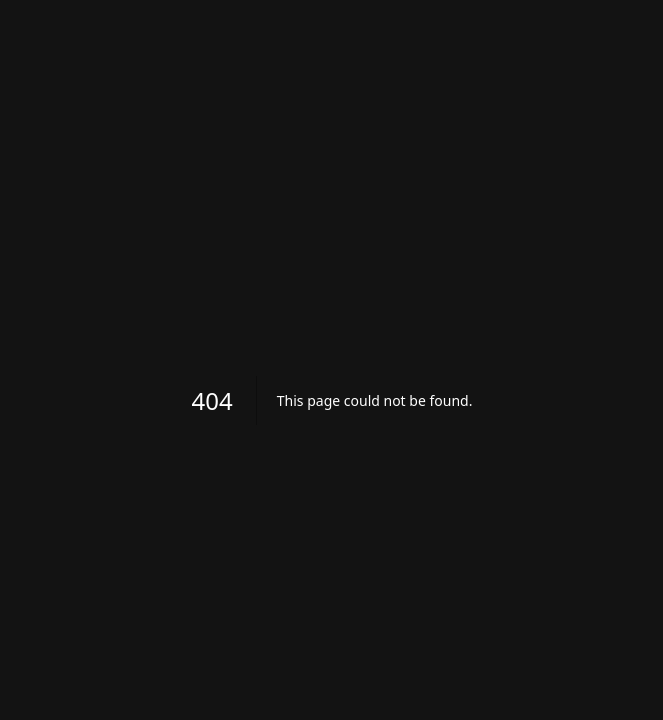
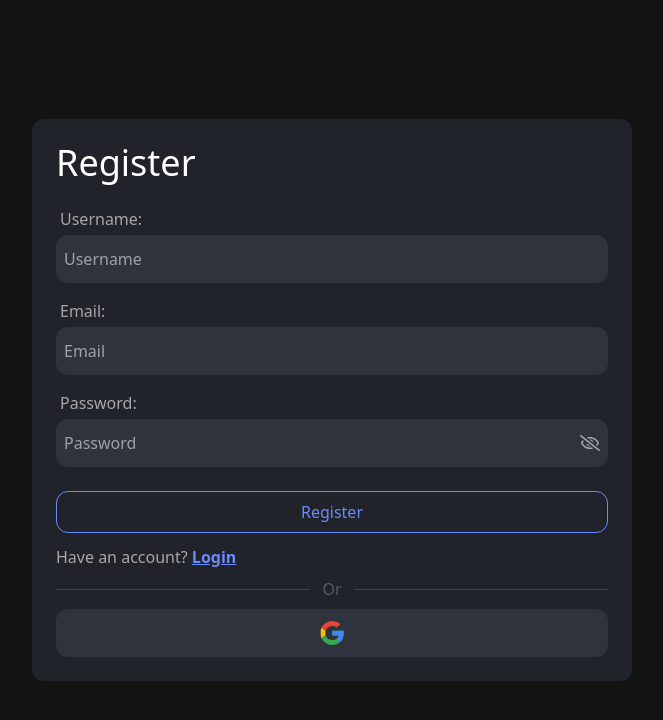
Before and after one commit to imxnasr/talky, a Next.js app: page /register in a window 1280 px wide. Before the commit this address had no page. Shown: the top 720 px of the page, without its empty margins (308-971 px from the left). Built offline with nearby package versions, Linux system fonts and the light colour scheme.

Commit message:
✨ Created Login and Register pages with their components

```diff
--- /dev/null
+++ b/app/(auth)/layout.tsx
@@ -0,0 +1,14 @@
+import { Or, SocialAuthBtn } from "@/components";
+import { ReactNode } from "react";
+
+export default ({ children }: Readonly<{ children: ReactNode }>) => {
+  return (
+    <div className="size-full flex justify-center items-center">
+      <div className="bg-slate rounded-xl p-6 !min-w-80 w-[600px] m-4">
+        {children}
+        <Or />
+        <SocialAuthBtn />
+      </div>
+    </div>
+  );
+};
--- /dev/null
+++ b/app/(auth)/login/content.tsx
@@ -0,0 +1,31 @@
+"use client";
+
+import { FormEvent } from "react";
+import Link from "next/link";
+import { Input } from "@/components";
+
+const LoginContent = () => {
+  const handleLogin = (e: FormEvent) => {
+    e.preventDefault();
+  };
+  return (
+    <>
+      <form onSubmit={handleLogin} className="flex-1 flex flex-col gap-y-2">
+        <h1 className="text-4xl mb-3">Login</h1>
+        <Input type="text" name="username" placeholder="Username or Email" required />
+        <Input type="password" name="password" placeholder="Password" required />
+        <button className="bg-transparent hover:bg-primary border border-primary text-primary hover:text-color rounded-xl p-2 my-3" type="submit">
+          Login
+        </button>
+      </form>
+      <p className="text-colorSecondary">
+        Don't have an account?{" "}
+        <Link href="/register" className="underline font-bold text-primary">
+          Register
+        </Link>
+      </p>
+    </>
+  );
+};
+
+export default LoginContent;
--- /dev/null
+++ b/app/(auth)/login/page.tsx
@@ -0,0 +1,7 @@
+import Content from "./content";
+
+const Login = () => {
+  return <Content />;
+};
+
+export default Login;
--- /dev/null
+++ b/app/(auth)/register/content.tsx
@@ -0,0 +1,32 @@
+"use client";
+
+import { FormEvent } from "react";
+import Link from "next/link";
+import { Input } from "@/components";
+
+const RegisterContent = () => {
+  const handleRegister = (e: FormEvent) => {
+    e.preventDefault();
+  };
+  return (
+    <>
+      <form onSubmit={handleRegister} className="flex-1 flex flex-col gap-y-2">
+        <h1 className="text-4xl mb-3">Register</h1>
+        <Input type="text" name="username" placeholder="Username" required />
+        <Input type="email" name="email" placeholder="Email" required />
+        <Input type="password" name="password" placeholder="Password" required />
+        <button className="bg-transparent hover:bg-primary border border-primary text-primary hover:text-color rounded-xl p-2 my-3" type="submit">
+          Register
+        </button>
+      </form>
+      <p className="text-colorSecondary">
+        Have an account?{" "}
+        <Link href="/login" className="underline font-bold text-primary">
+          Login
+        </Link>
+      </p>
+    </>
+  );
+};
+
+export default RegisterContent;
--- /dev/null
+++ b/app/(auth)/register/page.tsx
@@ -0,0 +1,7 @@
+import Content from "./content";
+
+const Register = () => {
+  return <Content />;
+};
+
+export default Register;
--- a/app/(chat)/layout.tsx
+++ b/app/(chat)/layout.tsx
@@ -3,9 +3,9 @@ import { Navbar } from "@/components";
 
 export default ({ children }: Readonly<{ children: ReactNode }>) => {
   return (
-    <>
+    <div className="flex">
       <Navbar />
-      <main className="bg-slate rounded-3xl p-5 flex flex-1">{children}</main>
-    </>
+      <main className="bg-slate rounded-3xl p-5 flex flex-1 h-screen">{children}</main>
+    </div>
   );
 };
--- a/app/globals.css
+++ b/app/globals.css
@@ -13,7 +13,10 @@
     scrollbar-width: none; /* Firefox */
   }
 }
-
+* {
+  transition-property: background-color, border-color, text-decoration-color, fill, stroke;
+  transition-duration: 150ms;
+}
 input {
   outline: none;
 }
--- a/app/layout.tsx
+++ b/app/layout.tsx
@@ -26,7 +26,7 @@ export default function RootLayout({ children }: Readonly<{ children: ReactNode
           }}
         />
       </head>
-      <body className="bg-gray text-color h-screen overflow-hidden flex justify-center">
+      <body className="bg-gray text-color h-screen overflow-hidden">
         <Providers>{children}</Providers>
       </body>
     </html>
--- /dev/null
+++ b/components/Input.tsx
@@ -0,0 +1,31 @@
+"use client";
+
+import { FC, useState } from "react";
+import { FaRegEye, FaRegEyeSlash } from "react-icons/fa";
+
+interface InputProps {
+  id?: string;
+  type: "text" | "email" | "password";
+  name: string;
+  placeholder?: string;
+  required?: boolean;
+}
+
+export const Input: FC<InputProps> = ({ type, name, placeholder, required = false }) => {
+  const [showPassword, setShowPassword] = useState(false);
+  return (
+    <div className="flex flex-col my-1">
+      <label className="mb-1 text-colorSecondary ml-1" htmlFor={name}>
+        {name[0].toUpperCase() + name.substring(1)}:
+      </label>
+      <div className="bg-slateSecondary rounded-xl px-2 flex items-center">
+        <input className="bg-transparent h-12 w-full" type={type === "password" ? (showPassword ? "text" : "password") : type} name={name || ""} id={name || ""} placeholder={placeholder || ""} required={required} />
+        {type === "password" && (
+          <button type="button" className="text-colorSecondary outline-none" onClick={() => setShowPassword((prev) => !prev)}>
+            {showPassword ? <FaRegEye size={20} /> : <FaRegEyeSlash size={20} />}
+          </button>
+        )}
+      </div>
+    </div>
+  );
+};
--- /dev/null
+++ b/components/Or.tsx
@@ -0,0 +1,13 @@
+import { FC } from "react";
+
+interface OrProps {}
+
+export const Or: FC<OrProps> = () => {
+  return (
+    <div className="flex items-center justify-center my-2">
+      <div className="h-[1px] w-full bg-zinc-500/40" />
+      <p className="text-zinc-500/70 mx-3">Or</p>
+      <div className="h-[1px] w-full bg-zinc-500/40" />
+    </div>
+  );
+};
--- /dev/null
+++ b/components/SocialAuthBtn.tsx
@@ -0,0 +1,11 @@
+import { FC } from "react";
+
+interface SocialAuthBtnProps {}
+
+export const SocialAuthBtn: FC<SocialAuthBtnProps> = () => {
+  return (
+    <button type="button" className="p-3 w-full h-12 bg-slateSecondary rounded-xl">
+      <img src="./google-icon.svg" className="size-full" />
+    </button>
+  );
+};
--- a/components/index.ts
+++ b/components/index.ts
@@ -4,3 +4,6 @@ export * from "./Search";
 export * from "./ChatCard";
 export * from "./Chat";
 export * from "./Avatar";
+export * from "./Input";
+export * from "./Or";
+export * from "./SocialAuthBtn";
```
Also changed, not shown: public/google-icon.svg (added).
